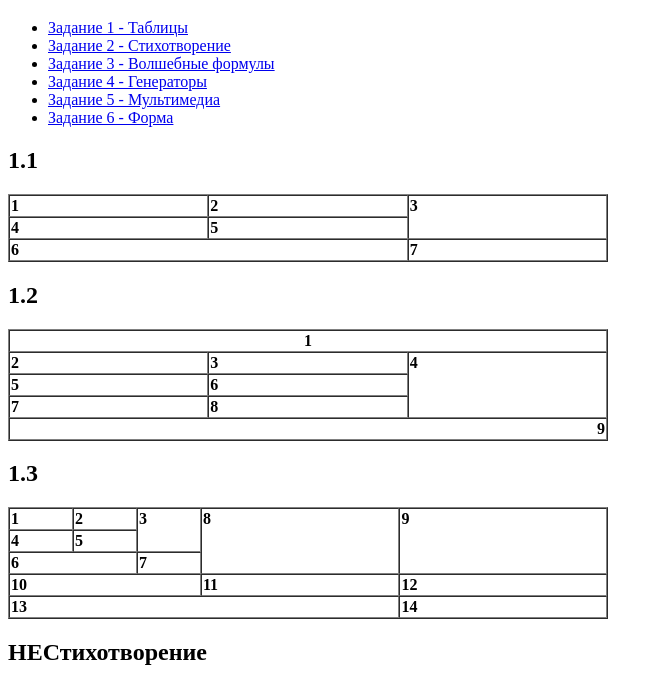
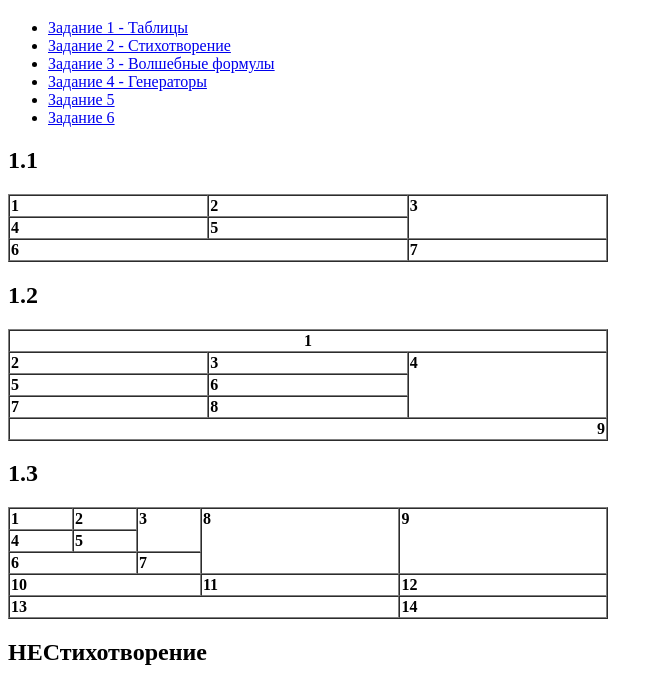
Before and after one commit to pkovalenkova/pkovalenkova.github.io, a plain HTML site: page lr2.html in a window 1280 px wide. Shown: the part 61-744 px from the top of the page, without its empty margins (0-663 px from the left). Drawn offline with Linux system fonts and the light colour scheme.

Commit message:
mergeTestCommit5hotfix

```diff
--- a/lr2.html
+++ b/lr2.html
@@ -14,8 +14,8 @@
         <li><a href="#task2">Задание 2 - Стихотворение</a></li>
         <li><a href="#task3">Задание 3 - Волшебные формулы</a></li>
         <li><a href="#task4">Задание 4 - Генераторы</a></li>
-        <li><a href="#task5">Задание 5 - Мультимедиа</a></li>
-        <li><a href="#task6">Задание 6 - Форма</a></li>
+        <li><a href="#task5">Задание 5 </a></li>
+        <li><a href="#task6">Задание 6 </a></li>
     </ul>
     <a name="task1"></a>
     <h2>1.1</h2>
```
